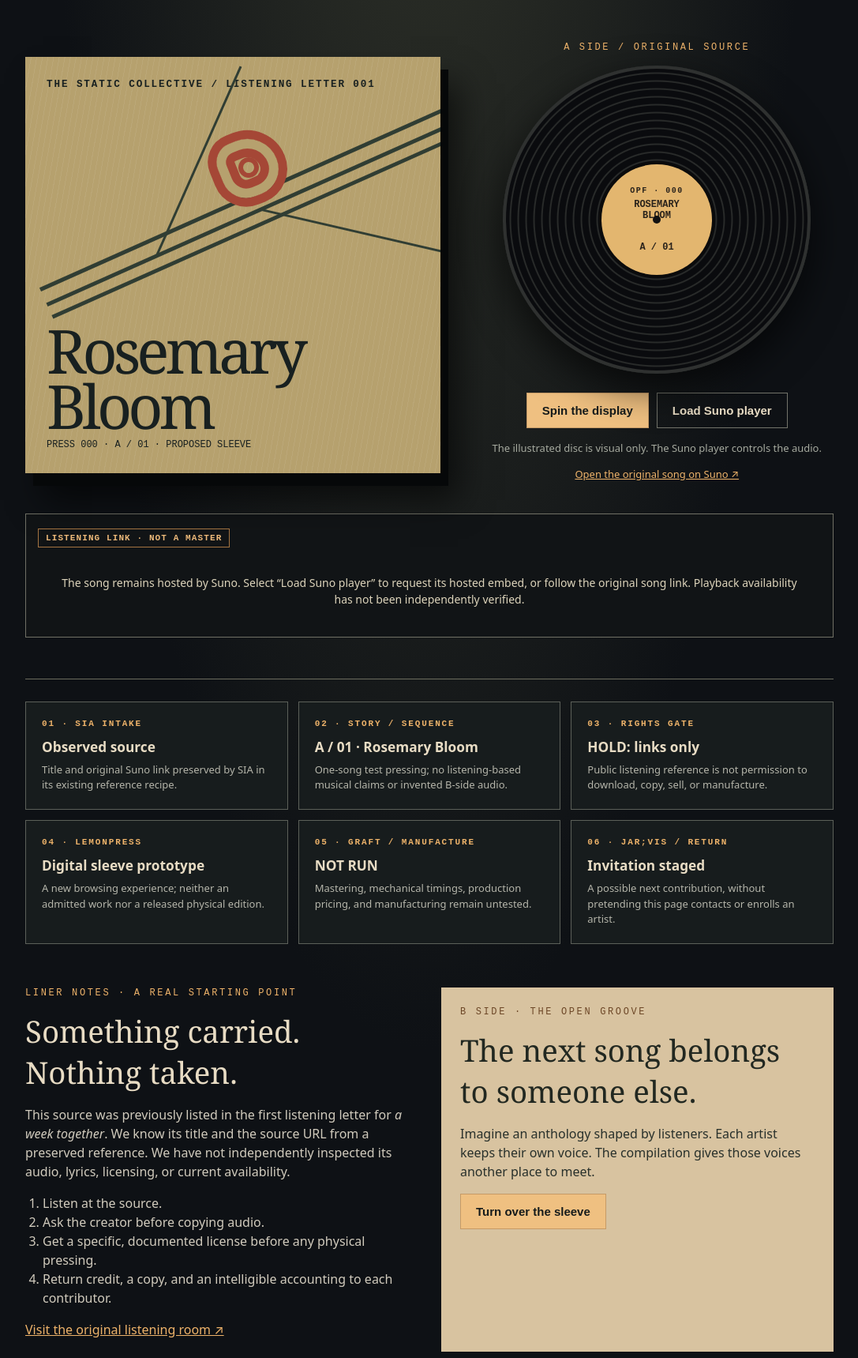
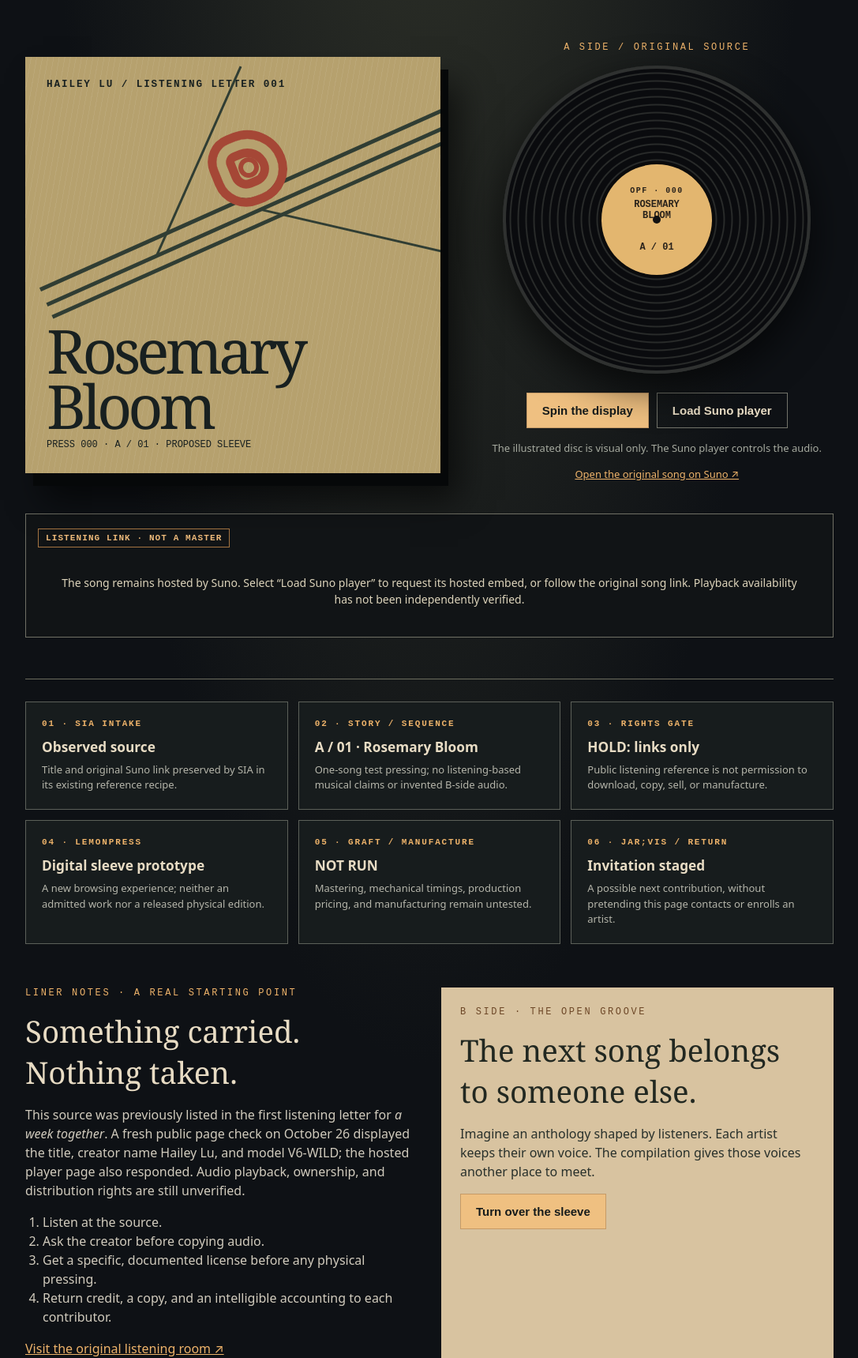
Before and after one commit to the-static-collective/lemonPRESS, a plain HTML site: page works/other-peoples-fire/press-000/index.html in a window 1280 px wide. Shown: the part 467-2186 px from the top of the page at 79% size, without its empty margins (96-1183 px from the left). Drawn offline with Linux system fonts and the light colour scheme.

Commit message:
experiment(opf): annotate current Suno displayed creator and access check

```diff
--- a/works/other-peoples-fire/press-000/index.html
+++ b/works/other-peoples-fire/press-000/index.html
@@ -29,7 +29,7 @@
 <section class="hero"><div class="eyebrow">One song · Six gears · One invitation</div><h1>The first<br><em>spark.</em></h1><p>A record-shaped way to meet a song. Source remains with its creator; this sleeve is only a listening experiment, not a pressed or licensed edition.</p></section>
 <main>
 <section class="grid" aria-label="The single">
-<div class="sleeve" aria-label="Experimental cover illustration for Rosemary Bloom"><div class="s-top">THE STATIC COLLECTIVE / LISTENING LETTER 001</div><div class="s-art" aria-hidden="true"><span class="branch"></span><span class="rose"></span></div><div><h2>Rosemary<br>Bloom</h2><small>PRESS 000 · A / 01 · PROPOSED SLEEVE</small></div></div>
+<div class="sleeve" aria-label="Experimental cover illustration for Rosemary Bloom"><div class="s-top">HAILEY LU / LISTENING LETTER 001</div><div class="s-art" aria-hidden="true"><span class="branch"></span><span class="rose"></span></div><div><h2>Rosemary<br>Bloom</h2><small>PRESS 000 · A / 01 · PROPOSED SLEEVE</small></div></div>
 <div class="deck"><div class="eyebrow">A side / original source</div><div class="platter" id="platter" aria-label="Illustrated vinyl record"><div class="label"><span class="cat">OPF · 000</span><span class="name">ROSEMARY<br>BLOOM</span><span>A / 01</span></div></div>
 <div class="controls"><button class="btn" type="button" id="spin">Spin the display</button><button class="btn ghost" type="button" id="load">Load Suno player</button></div>
 <p class="note">The illustrated disc is visual only. The Suno player controls the audio.</p>
@@ -45,7 +45,7 @@
 <div class="band"><h3>06 · JAR;VIS / return</h3><strong>Invitation staged</strong><p>A possible next contribution, without pretending this page contacts or enrolls an artist.</p></div>
 </section>
 <section class="columns">
-<div><div class="eyebrow">Liner notes · a real starting point</div><h2>Something carried.<br>Nothing taken.</h2><p>This source was previously listed in the first listening letter for <em>a week together</em>. We know its title and the source URL from a preserved reference. We have not independently inspected its audio, lyrics, licensing, or current availability.</p><ol><li>Listen at the source.</li><li>Ask the creator before copying audio.</li><li>Get a specific, documented license before any physical pressing.</li><li>Return credit, a copy, and an intelligible accounting to each contributor.</li></ol><p><a href="https://abundent.org/week/" target="_blank" rel="noopener noreferrer">Visit the original listening room ↗</a></p></div>
+<div><div class="eyebrow">Liner notes · a real starting point</div><h2>Something carried.<br>Nothing taken.</h2><p>This source was previously listed in the first listening letter for <em>a week together</em>. A fresh public page check on October 26 displayed the title, creator name Hailey Lu, and model V6-WILD; the hosted player page also responded. Audio playback, ownership, and distribution rights are still unverified.</p><ol><li>Listen at the source.</li><li>Ask the creator before copying audio.</li><li>Get a specific, documented license before any physical pressing.</li><li>Return credit, a copy, and an intelligible accounting to each contributor.</li></ol><p><a href="https://abundent.org/week/" target="_blank" rel="noopener noreferrer">Visit the original listening room ↗</a></p></div>
 <div class="side-b"><div class="eyebrow">B side · the open groove</div><h2>The next song belongs to someone else.</h2><p>Imagine an anthology shaped by listeners. Each artist keeps their own voice. The compilation gives those voices another place to meet.</p><button class="btn" type="button" id="invite" aria-expanded="false" aria-controls="invitation">Turn over the sleeve</button><div class="invitation" id="invitation"><strong>INVITATION / DRAFT</strong><p>Know a song that deserves a place on the shelf? Send the artist this idea. Participation is voluntary; no recording is copied until the artist grants the appropriate rights.</p><button class="btn ghost" id="share" type="button" style="color:#222;border-color:#60482d">Share this idea</button><p id="shareStatus" role="status"></p></div></div>
 </section>
 </main>
```
